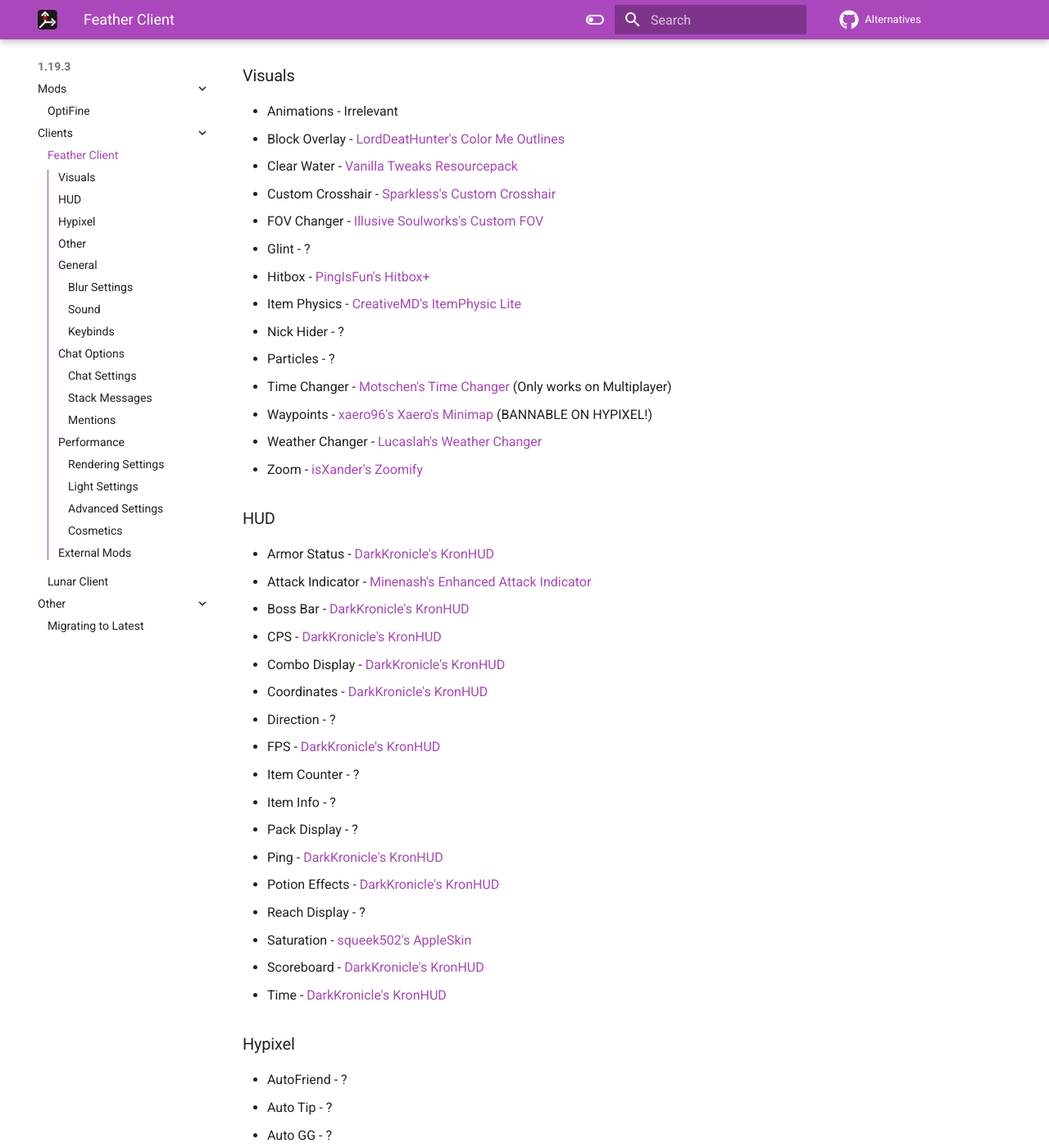
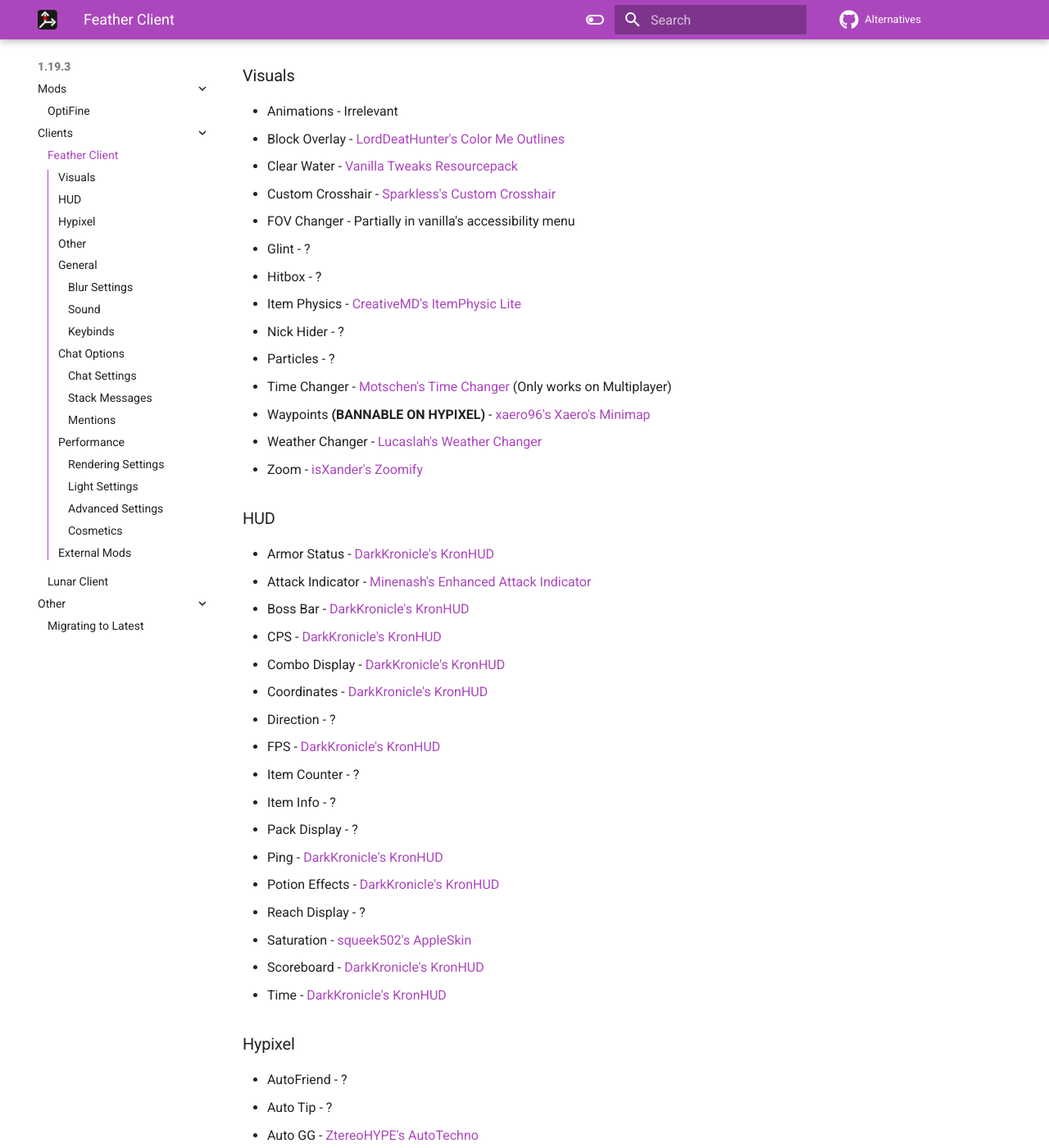
Before and after one commit to MicrocontrollersDev/Alternatives, an MkDocs documentation site: the page built from docs/latest/feather_client.md, in a window 1280 px wide and 1400 px high, scrolled down 301 px. Shown: the whole window at 82% size. Built offline with MkDocs 1.6.1 and Material for MkDocs 9.7.7, drawn with Linux system fonts in a browser that asks for light colours; comment, search, counter and statistics services are not loaded; some of the changed text lies outside the part shown.

Commit message:
blc latest

```diff
--- a/docs/latest/feather_client.md
+++ b/docs/latest/feather_client.md
@@ -12,19 +12,19 @@
 ### Visuals
 
 * Animations - Irrelevant
-* Block Overlay - [LordDeatHunter's Color Me Outlines](https://www.curseforge.com/minecraft/mc-mods/color-me-outlines)
+* Block Overlay - [LordDeatHunter's Color Me Outlines](https://modrinth.com/mod/color-me-outlines)
 * Clear Water - [Vanilla Tweaks Resourcepack](https://vanillatweaks.net/picker/resource-packs/)
 * Custom Crosshair - [Sparkless's Custom Crosshair](https://modrinth.com/mod/custom-crosshair-mod)
-* FOV Changer - [Illusive Soulworks's Custom FOV](https://curseforge.com/minecraft/mc-mods/custom-fov-fabric)
+* FOV Changer - Partially in vanilla's accessibility menu
 * Glint - ?
-* Hitbox - [PingIsFun's Hitbox+](https://modrinth.com/mod/hitboxplus)
-* Item Physics - [CreativeMD's ItemPhysic Lite](https://www.curseforge.com/minecraft/mc-mods/itemphysic-lite)
+* Hitbox - ?
+* Item Physics - [CreativeMD's ItemPhysic Lite](https://modrinth.com/mod/itemphysic-lite)
 * Nick Hider - ?
 * Particles - ?
 * Time Changer - [Motschen's Time Changer](https://modrinth.com/mod/time-changer) (Only works on Multiplayer)
-* Waypoints - [xaero96's Xaero's Minimap](https://www.curseforge.com/minecraft/mc-mods/xaeros-minimap) (BANNABLE ON HYPIXEL!)
+* Waypoints **(BANNABLE ON HYPIXEL)** - [xaero96's Xaero's Minimap](https://www.curseforge.com/minecraft/mc-mods/xaeros-minimap)
 * Weather Changer - [Lucaslah's Weather Changer](https://modrinth.com/mod/weather-changer)
-* Zoom - [isXander's Zoomify](https://www.curseforge.com/minecraft/mc-mods/zoomify)
+* Zoom - [isXander's Zoomify](https://modrinth.com/mod/zoomify)
 
 ### HUD
 
@@ -50,14 +50,14 @@
 
 * AutoFriend - ?
 * Auto Tip - ?
-* Auto GG - ?
+* Auto GG - [ZtereoHYPE's AutoTechno](https://modrinth.com/mod/autotechno)
 * Anti GG - ?
 * LevelHead - ?
 
 ### Other
 
 * Auto Text **(BANNABLE ON HYPIXEL)** - ?
-* Discord - ?
+* Discord - [CDAGaming's CraftPresence](https://modrinth.com/mod/craftpresence)
 * Oof Mod - ?
 * Perspective - [r0yzer's Perspektive](https://modrinth.com/mod/perspektive)
 * Screenshot - ?
```
Also changed, not shown: other parts of docs/latest/feather_client.md (+2 -2 lines), docs/1.8.9/badlion_client.md (+1 -1 lines), docs/latest/badlion_client.md (added, +117 -0 lines), docs/latest/lunar_client.md (+9 -9 lines).
